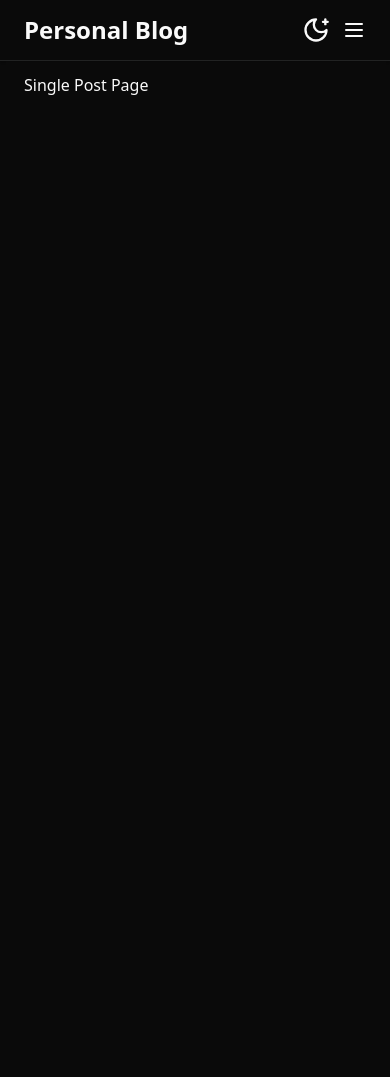
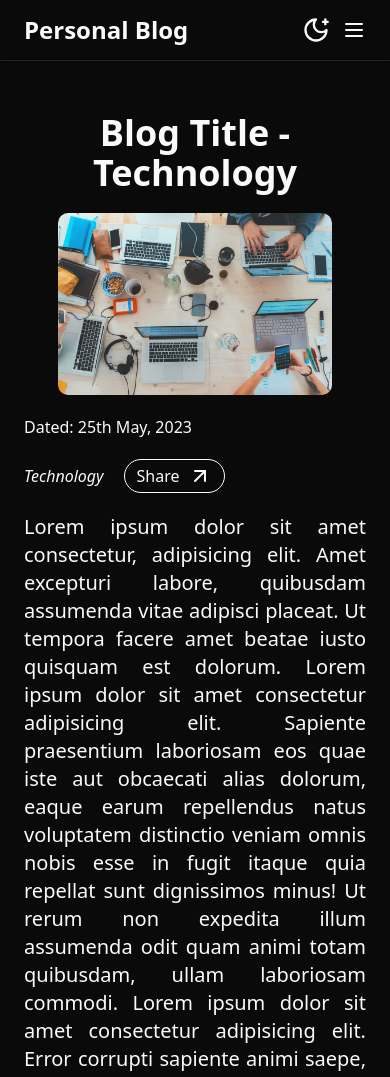
Before and after one commit to MrSaikatS/personal-blog-webui-v1, a Next.js app: page /studio/category in a window 390 px wide. Shown: the top 1077 px of the page. Before the commit the page ends 844 px from the top, so only its background shows below. Built offline with nearby package versions, Linux system fonts and the light colour scheme; no server answers.

Commit message:
single post page structure

```diff
--- a/src/app/(frontend)/[categorySlug]/[postSlug]/page.tsx
+++ b/src/app/(frontend)/[categorySlug]/[postSlug]/page.tsx
@@ -1,7 +1,96 @@
+import { ArrowUpRight } from "lucide-react";
+import Image from "next/image";
+import Link from "next/link";
+
 const page = () => {
   return (
     <>
-      <div className="">Single Post Page</div>
+      <section className="flex flex-col gap-5 py-10 lg:py-20">
+        <div className="text-center text-4xl font-bold lg:text-5xl">
+          Blog Title - Technology
+        </div>
+
+        <div className="mx-auto flex w-4/5 justify-center lg:w-1/2">
+          <Image
+            src={"/home/blog-pic.jpg"}
+            alt="Image"
+            width={640}
+            height={480}
+            priority
+            className="h-auto w-auto rounded-lg object-contain"
+          />
+        </div>
+
+        <div className="">Dated: 25th May, 2023</div>
+
+        <div className="flex items-center gap-5">
+          <div className="italic">Technology</div>
+
+          <Link
+            href={""}
+            className="border-foreground flex items-center gap-2 rounded-full border px-3 py-1"
+          >
+            Share
+            <ArrowUpRight />
+          </Link>
+        </div>
+
+        <div className="flex flex-col gap-1 text-justify text-xl lg:text-2xl">
+          <div className="">
+            Lorem ipsum dolor sit amet consectetur, adipisicing elit. Amet
+            excepturi labore, quibusdam assumenda vitae adipisci placeat. Ut
+            tempora facere amet beatae iusto quisquam est dolorum. Lorem ipsum
+            dolor sit amet consectetur adipisicing elit. Sapiente praesentium
+            laboriosam eos quae iste aut obcaecati alias dolorum, eaque earum
+            repellendus natus voluptatem distinctio veniam omnis nobis esse in
+            fugit itaque quia repellat sunt dignissimos minus! Ut rerum non
+            expedita illum assumenda odit quam animi totam quibusdam, ullam
+            laboriosam commodi. Lorem ipsum dolor sit amet consectetur
+            adipisicing elit. Error corrupti sapiente animi saepe, ut repellat?
+            Natus ea animi odio voluptatibus rerum corporis architecto
+            provident, optio modi voluptate? Aperiam ullam dignissimos dolor
+            fugiat ratione. Facilis, sit necessitatibus asperiores ab autem ex
+            velit itaque delectus distinctio nesciunt saepe iusto pariatur
+            quaerat quibusdam.
+          </div>
+
+          <div className="">
+            Lorem ipsum dolor sit amet consectetur, adipisicing elit. Amet
+            excepturi labore, quibusdam assumenda vitae adipisci placeat. Ut
+            tempora facere amet beatae iusto quisquam est dolorum. Lorem ipsum
+            dolor sit amet consectetur adipisicing elit. Sapiente praesentium
+            laboriosam eos quae iste aut obcaecati alias dolorum, eaque earum
+            repellendus natus voluptatem distinctio veniam omnis nobis esse in
+            fugit itaque quia repellat sunt dignissimos minus! Ut rerum non
+            expedita illum assumenda odit quam animi totam quibusdam, ullam
+            laboriosam commodi. Lorem ipsum dolor sit amet consectetur
+            adipisicing elit. Error corrupti sapiente animi saepe, ut repellat?
+            Natus ea animi odio voluptatibus rerum corporis architecto
+            provident, optio modi voluptate? Aperiam ullam dignissimos dolor
+            fugiat ratione. Facilis, sit necessitatibus asperiores ab autem ex
+            velit itaque delectus distinctio nesciunt saepe iusto pariatur
+            quaerat quibusdam.
+          </div>
+
+          <div className="">
+            Lorem ipsum dolor sit amet consectetur, adipisicing elit. Amet
+            excepturi labore, quibusdam assumenda vitae adipisci placeat. Ut
+            tempora facere amet beatae iusto quisquam est dolorum. Lorem ipsum
+            dolor sit amet consectetur adipisicing elit. Sapiente praesentium
+            laboriosam eos quae iste aut obcaecati alias dolorum, eaque earum
+            repellendus natus voluptatem distinctio veniam omnis nobis esse in
+            fugit itaque quia repellat sunt dignissimos minus! Ut rerum non
+            expedita illum assumenda odit quam animi totam quibusdam, ullam
+            laboriosam commodi. Lorem ipsum dolor sit amet consectetur
+            adipisicing elit. Error corrupti sapiente animi saepe, ut repellat?
+            Natus ea animi odio voluptatibus rerum corporis architecto
+            provident, optio modi voluptate? Aperiam ullam dignissimos dolor
+            fugiat ratione. Facilis, sit necessitatibus asperiores ab autem ex
+            velit itaque delectus distinctio nesciunt saepe iusto pariatur
+            quaerat quibusdam.
+          </div>
+        </div>
+      </section>
     </>
   );
 };
--- a/src/components/CategoryPageComps/SinglePostCard.tsx
+++ b/src/components/CategoryPageComps/SinglePostCard.tsx
@@ -1,7 +1,7 @@
+import { ArrowUpRight } from "lucide-react";
 import Image from "next/image";
+import Link from "next/link";
 import { Card, CardContent } from "../ui/card";
-import Link from "next/link";
-import { ArrowUpRight } from "lucide-react";
 
 const SinglePostCard = () => {
   return (
```
